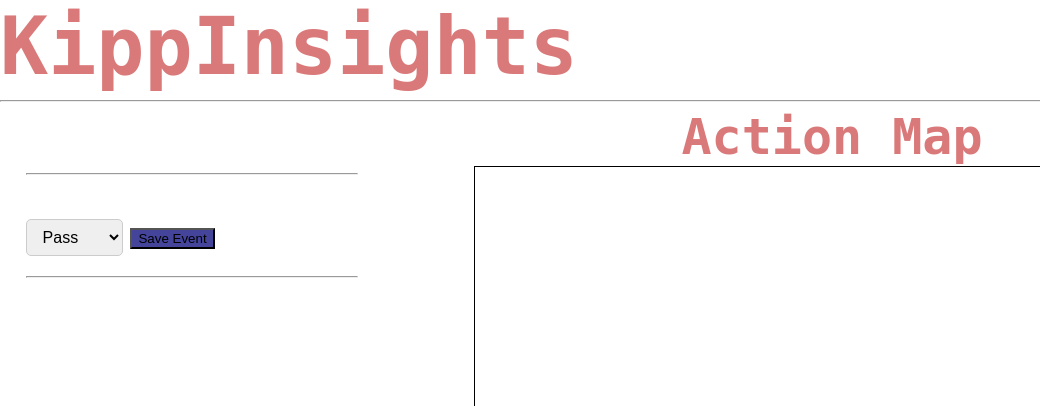
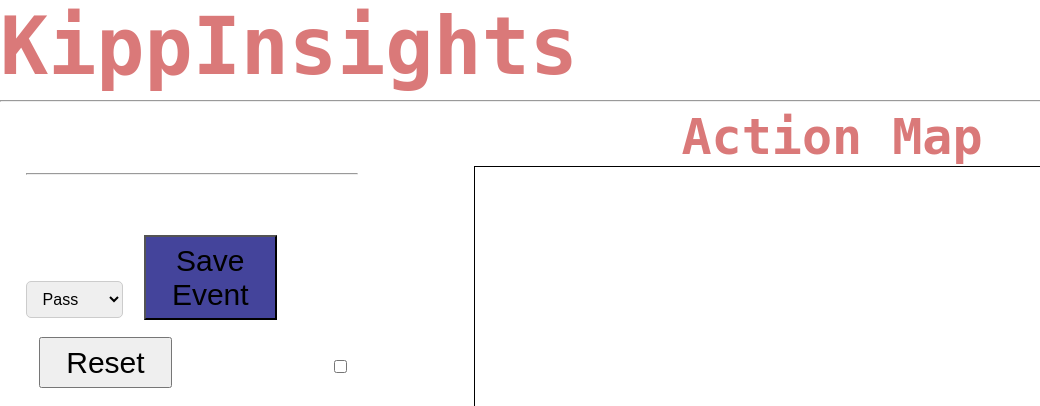
Before and after one commit to kipp12/KippInsights, a Flask app: page / in a window 1280 px wide; the page is wider, and only the part inside the window is pictured. Shown: the top 406 px of that part, without its empty margins (0-1040 px from the left). Run offline with Flask 3, Linux system fonts and the light colour scheme.

Commit message:
started work on js version, much easier. Have added a successful checkbox in the form and a currently useless reset button

```diff
--- a/app.py
+++ b/app.py
@@ -9,38 +9,38 @@
 def index():
 
     action_type = None
-    x_start_coordinate = "0.00"
-    y_start_coordinate = "0.00"
-    x_end_coordinate = "0.0"
-    y_end_coordinate = "0.00"
+    x_start_coordinate = None
+    y_start_coordinate = None
+    x_end_coordinate = None
+    y_end_coordinate = None
 
     if request.method == "POST":
-        # Get selected action type from the form
+        #Get selected action type from the form
         action_type = request.form.get("action_type")
         x_start_coordinate = request.form.get("x_start")
         y_start_coordinate = request.form.get("y_start")
         x_end_coordinate = request.form.get("x_end")
         y_end_coordinate = request.form.get("y_end")
+        successful = "successful" in request.form
+
+        #testing that values are returned from the form correctly
         print("Action:", action_type, "X:", x_start_coordinate, "Y:", y_start_coordinate)
         print("Action:", action_type, "X:", x_end_coordinate, "Y:", y_end_coordinate)
-
+        print(successful)
 
 
     #temporary variables
-    #player = "Bukayo Saka"
     successful = True
     shot_x_coordinate = "0.85"
     shot_y_coordinate = "0.25"
 
     return render_template('index.html', type=action_type,
-                            #player=player,
                             x_start_coordinate=x_start_coordinate,
                             y_start_coordinate=y_start_coordinate,
                             x_end_coordinate=x_end_coordinate,
                             y_end_coordinate=y_end_coordinate,
                             successful=successful,
-                            shot_x_coordinate=shot_x_coordinate,
-                            shot_y_coordinate=shot_y_coordinate)
+                            )
 
 if __name__ == '__main__':
     app.run(debug=True)
--- a/static/css/style.css
+++ b/static/css/style.css
@@ -10,6 +10,8 @@
     color: #DA7979;
     margin: 0px;
 }
+
+/*------------------control_buttons------------------*/
 
 .control_buttons{
     float: left;
@@ -49,7 +51,7 @@
 
 
 
-
+/*------------------pitch_box------------------*/
 
 .pitch_box{
     float: right;
@@ -70,7 +72,7 @@
     text-align: center;
 }
 
-/* Form container */
+/*------------------Form container------------------*/
 form {
     font-family: monospace;
     margin: 20px 0;
@@ -99,7 +101,21 @@
     box-shadow: 0 0 5px rgba(0,123,255,0.5);
 }
 
+form button{
+    font-size: 30px;
+    padding: 2%;
+    margin-top: 5%;
+    margin-left: 4%;
+    width: 40%;
+
+}
+
 /* Submit button styling */
 form button[type="submit"] {
     background-color: #007b
 }
+
+form label:successful{
+    margin-top: 5%;
+
+}
--- a/templates/index.html
+++ b/templates/index.html
@@ -35,7 +35,12 @@
             <input type="hidden" id="x_end" name="x_end">
             <input type="hidden" id="y_end" name="y_end">
 
+
             <button type="submit">Save Event</button>
+            <button>Reset</button>
+
+            <label for="successful">Successful?</label>
+            <input type="checkbox" name="successful" >
 
 
         </form>
@@ -47,6 +52,7 @@
         <p id="type">Type: {{type}} </p>
         <p id="start_coords">Start location: </p>
         <p id="end_coords">End location:</p>
+        <p id="success">successful:</p>
 
 
         <!--
@@ -145,6 +151,8 @@
 let clicks = 0;
 let startMarker, endMarker, line;
 
+
+
 pitch.addEventListener("click", function(event) {
     const rect = pitch.getBoundingClientRect();
 
@@ -176,7 +184,7 @@
         document.getElementById("y_start").value = normY;
 
         //displays selected start value
-        document.getElementById("start_coords").innerHTML = normX + "," + normY
+        document.getElementById("start_coords").innerHTML = "Start location: " + normX + "," + normY
         clicks = 1;
     } else if (clicks === 1) {
         endMarker = document.createElementNS("http://www.w3.org/2000/svg", "circle");
@@ -201,7 +209,7 @@
         document.getElementById("y_end").value = normY;
 
         //displays selected end value
-        document.getElementById("end_coords").innerHTML = normX + "," + normY
+        document.getElementById("end_coords").innerHTML = "End location: " + normX + "," + normY
         clicks = 0;
     }
     else if (clicks > 2 ){
```
